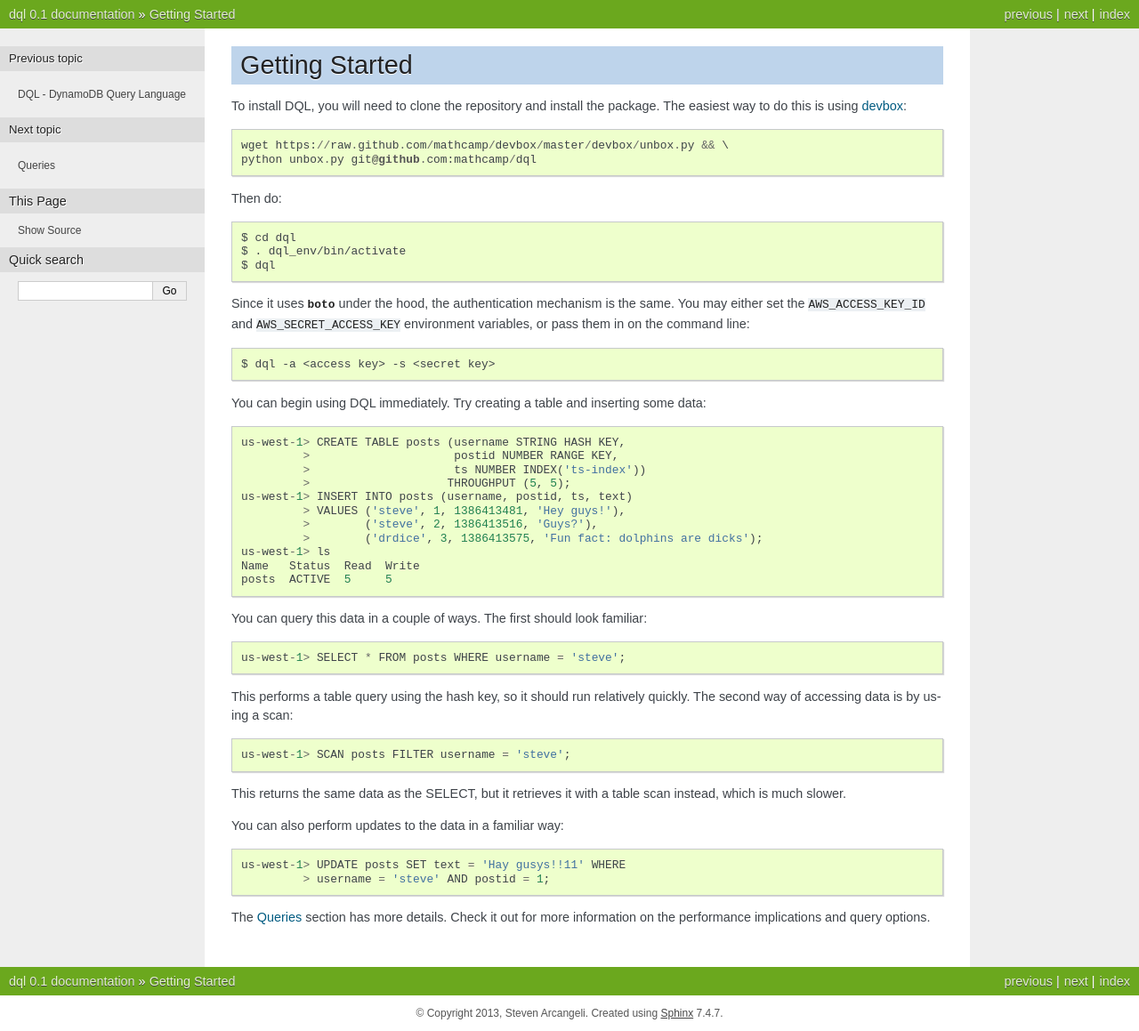
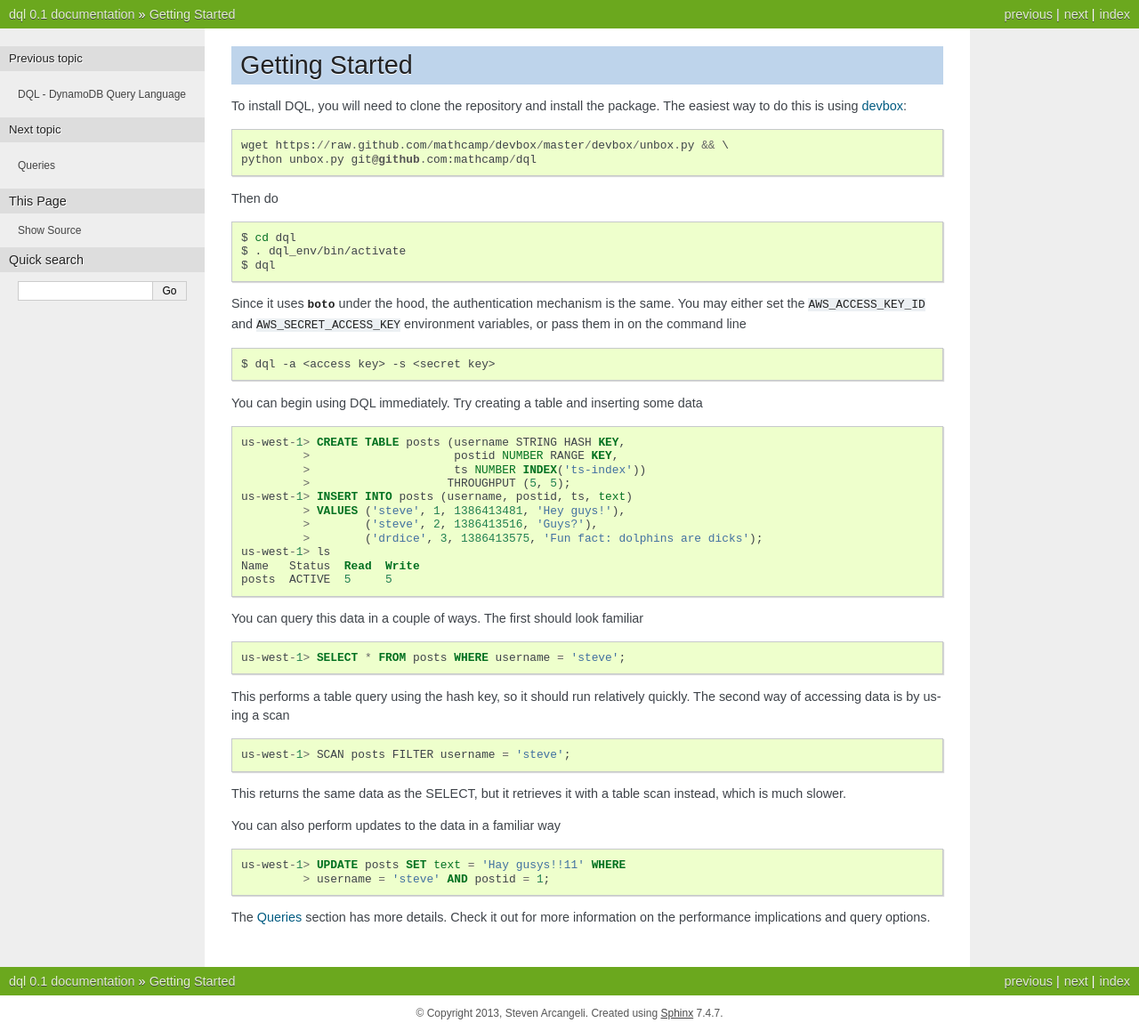
Before and after one commit to stevearc/dql, a Sphinx documentation site: the page built from doc/topics/getting_started.rst, in a window 1280 px wide. Shown: the whole page at 89% size. Built offline with Sphinx 7.4.7, drawn with Linux system fonts in a browser that asks for light colours.

Commit message:
Better query string formatting

```diff
--- a/doc/topics/getting_started.rst
+++ b/doc/topics/getting_started.rst
@@ -7,7 +7,9 @@ The easiest way to do this is using `devbox
     wget https://raw.github.com/mathcamp/devbox/master/devbox/unbox.py && \
     python unbox.py git@github.com:mathcamp/dql
 
-Then do::
+Then do
+
+.. code-block:: bash
 
     $ cd dql
     $ . dql_env/bin/activate
@@ -16,12 +18,16 @@ Then do::
 Since it uses :mod:`boto` under the hood, the authentication mechanism is the
 same. You may either set the ``AWS_ACCESS_KEY_ID`` and
 ``AWS_SECRET_ACCESS_KEY`` environment variables, or pass them in on the command
-line::
+line
+
+.. code-block:: bash
 
     $ dql -a <access key> -s <secret key>
 
 You can begin using DQL immediately. Try creating a table and inserting some
-data::
+data
+
+.. code-block:: sql
 
     us-west-1> CREATE TABLE posts (username STRING HASH KEY,
              >                     postid NUMBER RANGE KEY,
@@ -36,19 +42,25 @@ data::
     posts  ACTIVE  5     5
 
 
-You can query this data in a couple of ways. The first should look familiar::
+You can query this data in a couple of ways. The first should look familiar
+
+.. code-block:: sql
 
     us-west-1> SELECT * FROM posts WHERE username = 'steve';
 
 This performs a table query using the hash key, so it should run relatively
-quickly. The second way of accessing data is by using a scan::
+quickly. The second way of accessing data is by using a scan
+
+.. code-block:: sql
 
     us-west-1> SCAN posts FILTER username = 'steve';
 
 This returns the same data as the SELECT, but it retrieves it with a table scan
 instead, which is much slower.
 
-You can also perform updates to the data in a familiar way::
+You can also perform updates to the data in a familiar way
+
+.. code-block:: sql
 
     us-west-1> UPDATE posts SET text = 'Hay gusys!!11' WHERE
              > username = 'steve' AND postid = 1;
```
Also changed, not shown: 3 other files.
